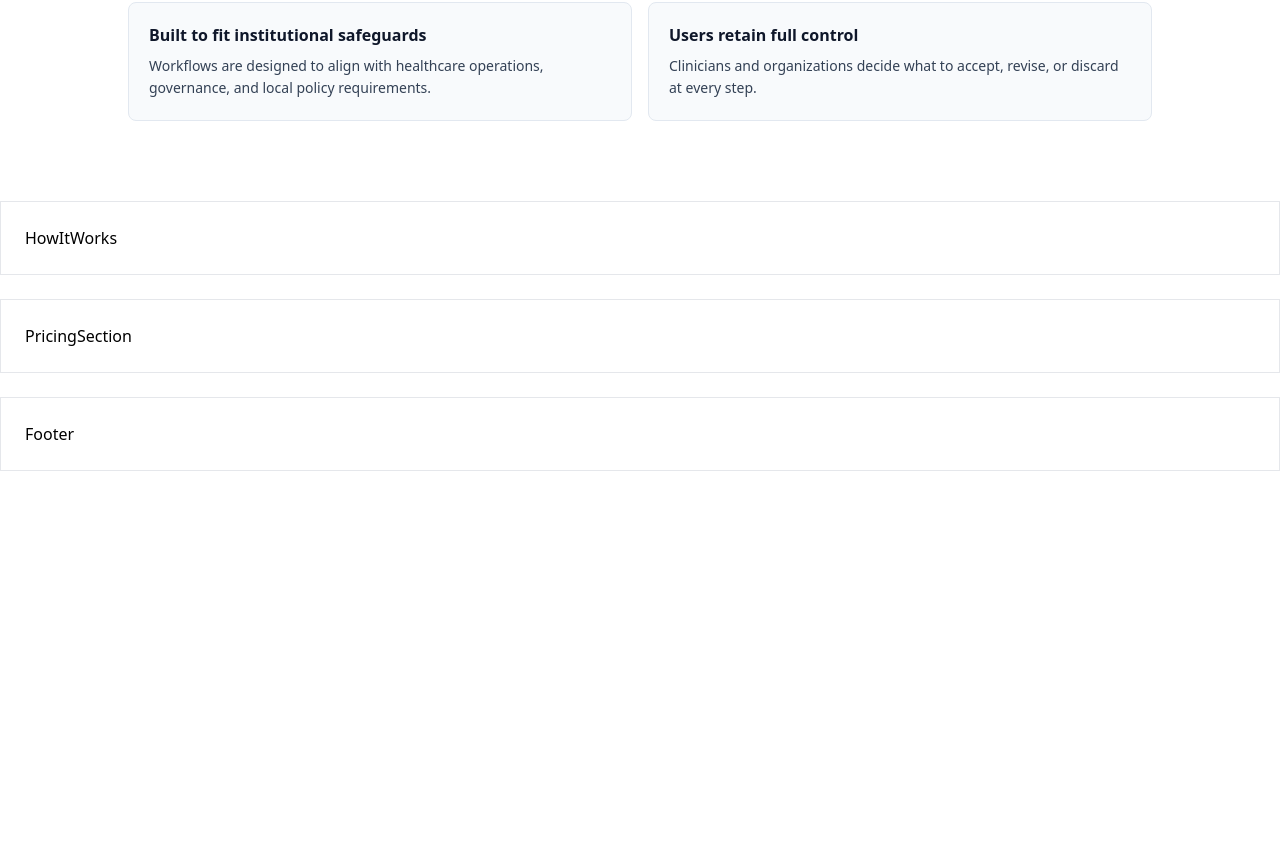
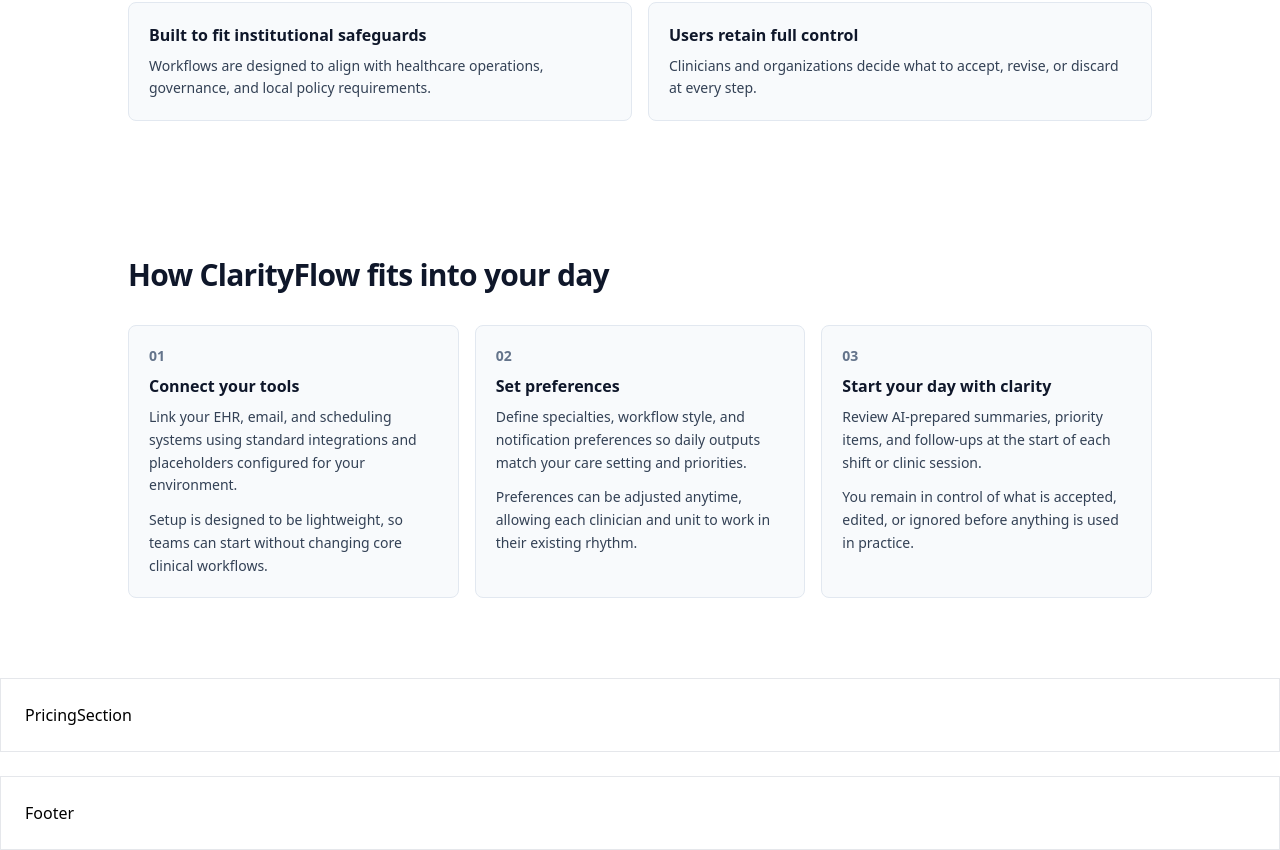
Before and after one commit to shannel890/ClarityFlow, a Next.js app: page / in a window 1280 px wide. Shown: the part 2934-3784 px from the top of the page. Before the commit the page ends 3405 px from the top, so only its background shows below. Built offline with nearby package versions, Linux system fonts and the light colour scheme.

Commit message:
Implement How It Works section with 3-step clinician flow
Agent-Logs-Url: https://github.com/shannel890/ClarityFlow/sessions/021c796a-36ea-4623-bd03-738da7504c4a

Co-authored-by: shannel890 <197056075+shannel890@users.noreply.github.com>

```diff
--- a/components/HowItWorks.tsx
+++ b/components/HowItWorks.tsx
@@ -1,3 +1,58 @@
 export default function HowItWorks() {
-  return <section className="border p-6">HowItWorks</section>;
+  const steps = [
+    {
+      id: "01",
+      title: "Connect your tools",
+      description:
+        "Link your EHR, email, and scheduling systems using standard integrations and placeholders configured for your environment.",
+      reassurance:
+        "Setup is designed to be lightweight, so teams can start without changing core clinical workflows.",
+    },
+    {
+      id: "02",
+      title: "Set preferences",
+      description:
+        "Define specialties, workflow style, and notification preferences so daily outputs match your care setting and priorities.",
+      reassurance:
+        "Preferences can be adjusted anytime, allowing each clinician and unit to work in their existing rhythm.",
+    },
+    {
+      id: "03",
+      title: "Start your day with clarity",
+      description:
+        "Review AI-prepared summaries, priority items, and follow-ups at the start of each shift or clinic session.",
+      reassurance:
+        "You remain in control of what is accepted, edited, or ignored before anything is used in practice.",
+    },
+  ];
+
+  return (
+    <section className="bg-white px-6 py-14 md:px-10">
+      <div className="mx-auto max-w-5xl space-y-8">
+        <h2 className="text-2xl font-semibold tracking-tight text-slate-900 md:text-3xl">
+          How ClarityFlow fits into your day
+        </h2>
+
+        <ol className="grid gap-4 md:grid-cols-3">
+          {steps.map((step) => (
+            <li
+              key={step.id}
+              className="rounded-lg border border-slate-200 bg-slate-50 p-5"
+            >
+              <p className="text-sm font-semibold text-slate-500">{step.id}</p>
+              <h3 className="mt-2 text-base font-semibold text-slate-900">
+                {step.title}
+              </h3>
+              <p className="mt-2 text-sm leading-relaxed text-slate-700">
+                {step.description}
+              </p>
+              <p className="mt-3 text-sm leading-relaxed text-slate-700">
+                {step.reassurance}
+              </p>
+            </li>
+          ))}
+        </ol>
+      </div>
+    </section>
+  );
 }
```
